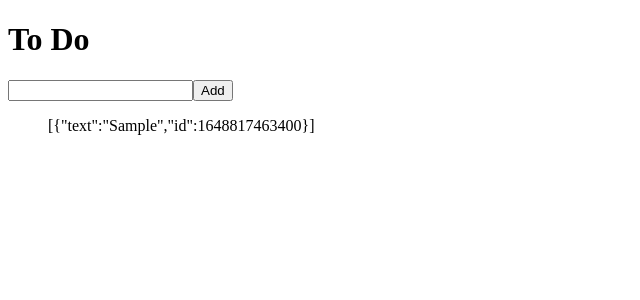
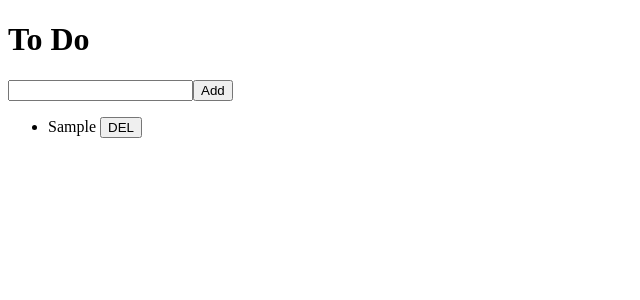
Before and after one commit to vanillovin/vanilla-redux, a React (Create React App) app: page / in a window 1280 px wide. Both pictures are taken after typing "Sample" into the empty fields and a click on the button "Add". Shown: the top 300 px of the page, without its empty margins (0-640 px from the left). Built offline with nearby package versions, Linux system fonts and the light colour scheme.

Commit message:
#3.4 Deleting To Do

```diff
--- /dev/null
+++ b/src/components/ToDo.jsx
@@ -0,0 +1,20 @@
+import React from "react";
+import { connect } from "react-redux";
+import { actionCreators } from "../store";
+
+function ToDo({ text, onBtnClick }) {
+  return (
+    <li>
+      {text} <button onClick={onBtnClick}>DEL</button>
+    </li>
+  );
+}
+
+function mapDispatchToProps(dispatch, ownProps) {
+  console.log('ToDo ownProps', ownProps);
+  return {
+    onBtnClick: () => dispatch(actionCreators.deleteToDo(ownProps.id))
+  };
+}
+
+export default connect(null, mapDispatchToProps)(ToDo);
--- a/src/routes/Home.jsx
+++ b/src/routes/Home.jsx
@@ -1,6 +1,7 @@
 import React, { useState } from 'react'
 import { connect } from 'react-redux';
 import { actionCreators } from '../store';
+import ToDo from "../components/ToDo";
 
 function Home({ toDos, addToDo }) {
   const [text, setText] = useState('');
@@ -19,7 +20,7 @@
         <input type="text" value={text} onChange={onChange} />
         <button>Add</button>
       </form>
-      <ul>{JSON.stringify(toDos)}</ul>
+      <ul>{toDos.map(toDo => <ToDo {...toDo} key={toDo.id} />)}</ul>
     </>
   )
 }
--- a/src/store.js
+++ b/src/store.js
@@ -22,7 +22,7 @@
     case ADD:
       return [{ text: action.text, id: Date.now() }, ...state];
     case DELETE:
-      return state.filter(toDo => toDo !== action.id);
+      return state.filter(toDo => toDo.id !== action.id);
     default:
       return state;
   }
```
